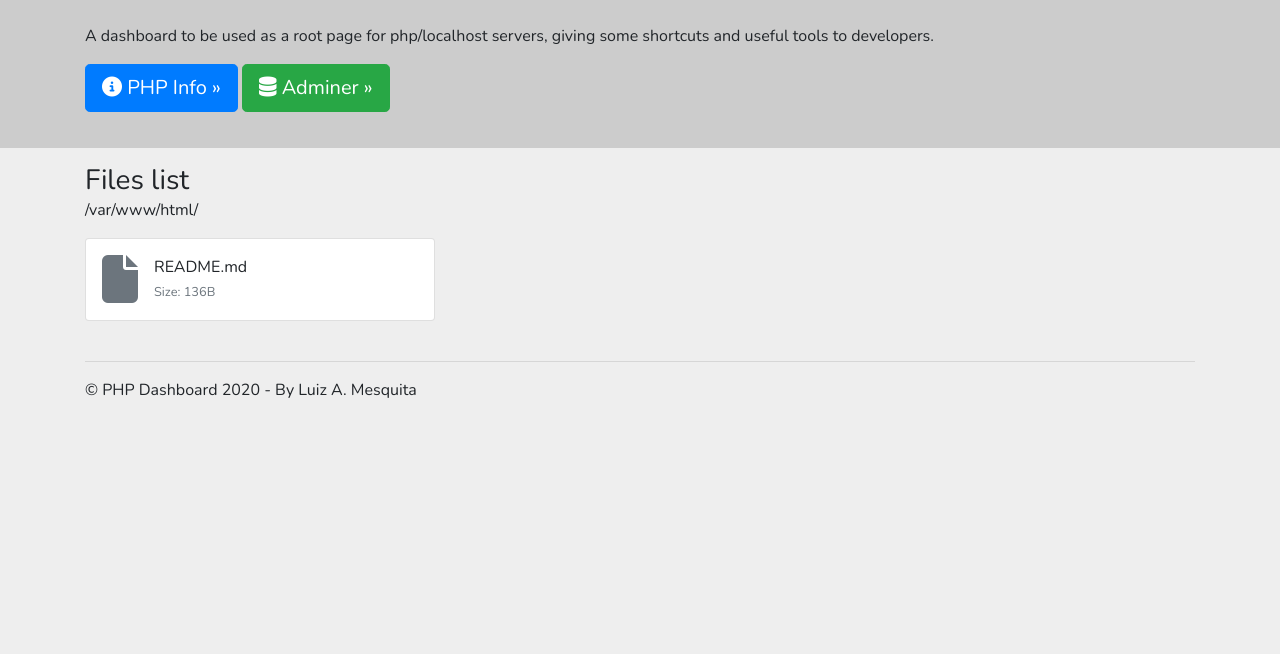
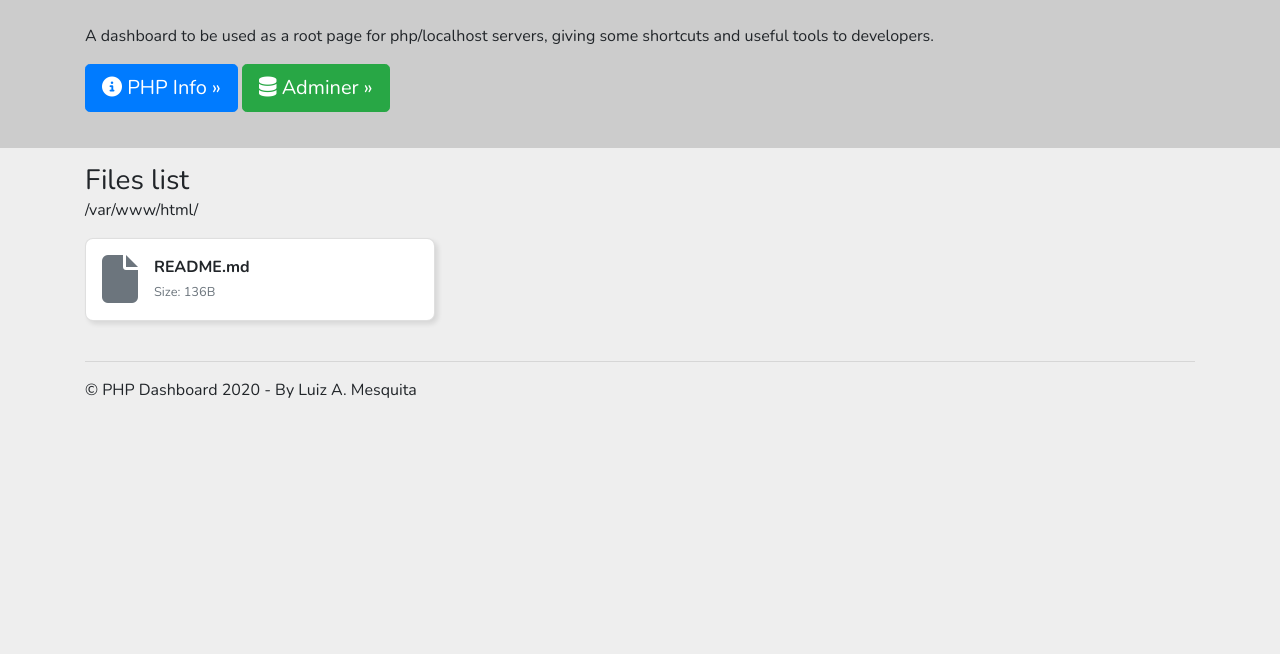
Before and after one commit to luizalbertobm/php-dashboard, a PHP site: page / in a window 1280 px wide. Shown: the part 146-800 px from the top of the page. Run offline with PHP 8.4, Linux system fonts and the light colour scheme; some libraries are stand-ins or nearby versions.

Commit message:
add index.php

```diff
--- a/index.php
+++ b/index.php
@@ -1,8 +1,8 @@
 <?php
 
-ini_set('display_errors', 1);
+/* ini_set('display_errors', 1);
 ini_set('display_startup_errors', 1);
-error_reporting(E_ALL);
+error_reporting(E_ALL); */
 
 function get_root()
 {
@@ -120,7 +120,10 @@ $mysqli = new mysqli("localhost", "root", "root");
       background-color: #cccccc;
       padding: 20px;
     }
-
+    .card{
+      border-radius: 8px;
+      box-shadow: 3px 3px 5px rgba(0, 0, 0, .1);
+    }
     .card a:hover i {
       color: #ff9900 !important;
     }
@@ -177,7 +180,7 @@ $mysqli = new mysqli("localhost", "root", "root");
         <?php
         if (mysqli_connect_errno()) { ?>
           <div class="alert alert-danger">
-            <strong>Erro na base de dados:</strong> Não foi possível conectar-se com o Mysql. Verifique os dados de acesso.
+            <strong>Database error:</strong> Could not connect to Mysql. Check the access data.
           </div>
         <?php }
         ?>
@@ -224,7 +227,7 @@ $mysqli = new mysqli("localhost", "root", "root");
                 <div class="col-auto">
                   <div class="card-body p-3">
                     <p class="card-text">
-                      <?= $file ?> <br>
+                      <strong><?= $file ?></strong> <br>
                       <small class="text-muted">Size: <?= $file_ext == 'dir' ? get_directory_size($file) : display_size(filesize($file)) ?></small>
                     </p>
                   </div>
```
